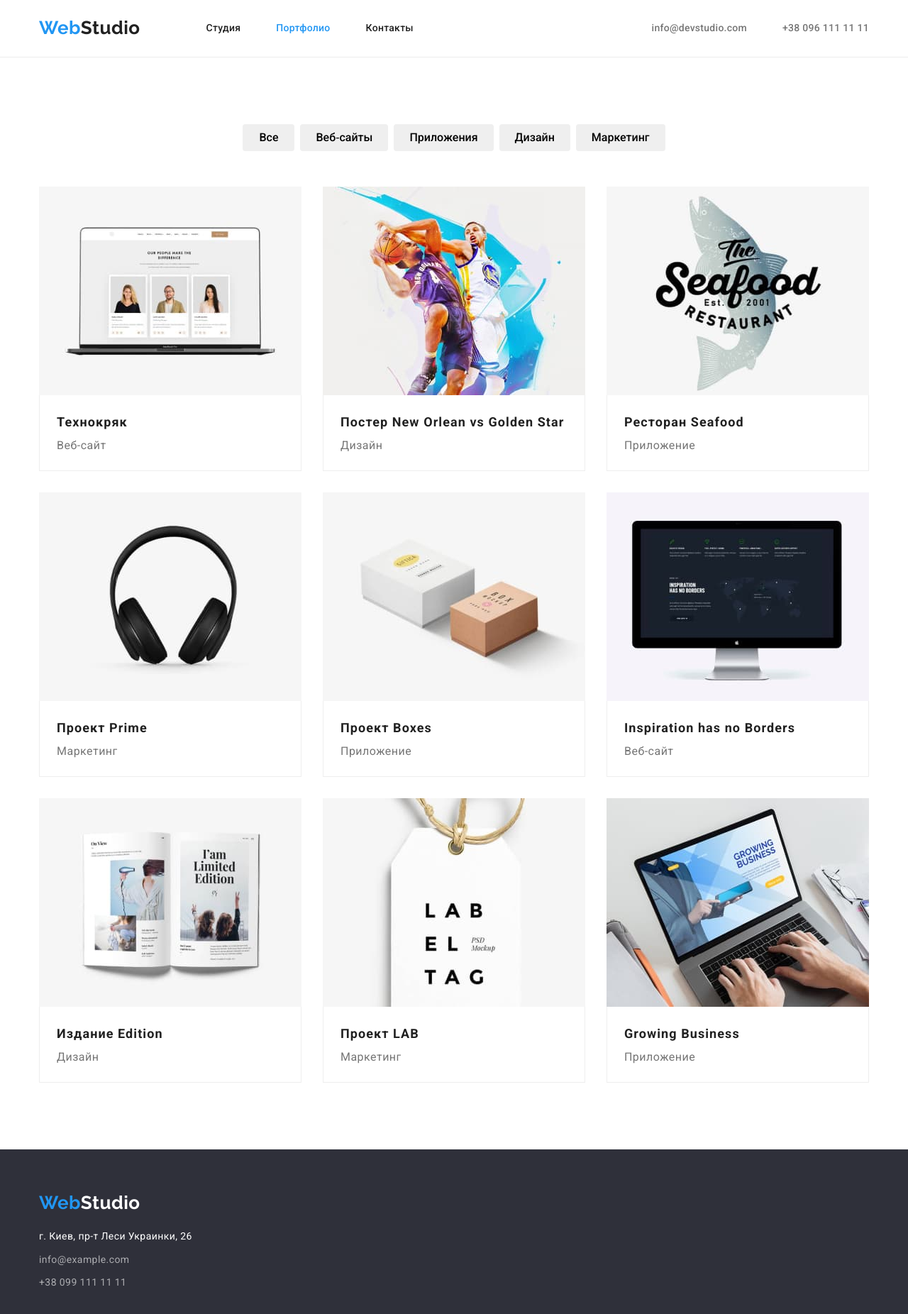
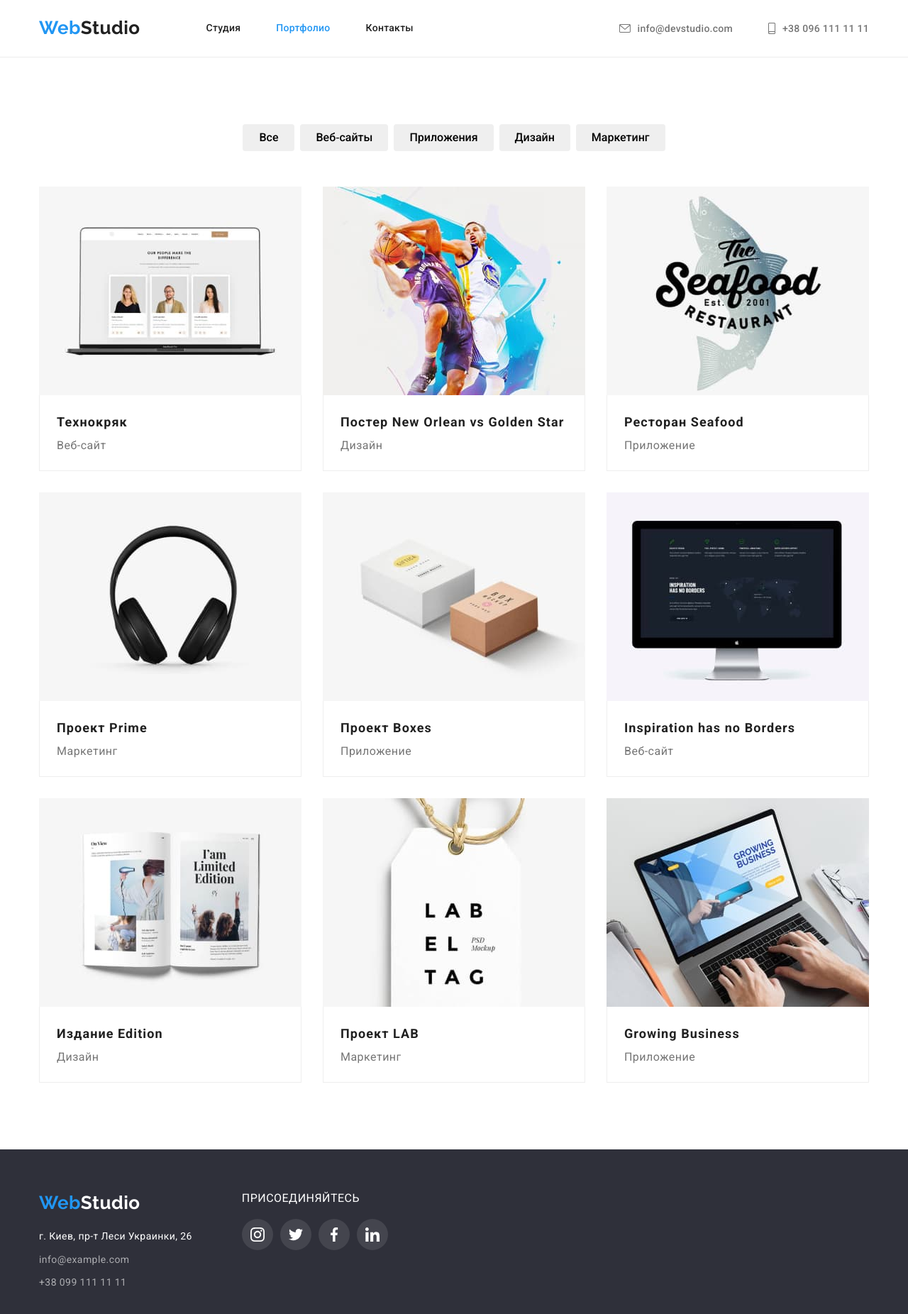
Before and after one commit to LiliiaNiko/goit-markup-hw-04, a plain HTML site: page portfolio.html in a window 1280 px wide. Shown: the whole page at 71% size. Drawn offline with nearby package versions, Linux system fonts and the light colour scheme.

Commit message:
hw4-final

```diff
--- a/css/styles.css
+++ b/css/styles.css
@@ -116,8 +116,20 @@ body {
   color: var(--accent-color);
 }
 .contacts-item {
+  color: var(--secondary-text-color);
 }
-
+.link-icon {
+  fill: currentColor;
+  margin-right: 10px;
+}
+.contacts-item:hover,
+.contacts-item:focus {
+  color: var(--accent-color);
+}
+.contacts-item .link {
+  display: flex;
+  align-items: center;
+}
 /*------------------HERO------------------*/
 
 .hero {
@@ -133,6 +145,10 @@ body {
   background-position: center;
   background-size: cover;
   flex-grow: 1;
+  min-height: 600px;
+  max-width: 1600px;
+  margin-left: auto;
+  margin-right: auto;
 }
 .hero-title {
   font-weight: 900;
@@ -443,7 +459,7 @@ body {
   display: flex;
   align-items: center;
   justify-content: center;
-  background-color: tomato;
+  background: rgba(255, 255, 255, 0.1);
 }
 .join-icon {
   fill: var(--first-background-color);
@@ -456,5 +472,12 @@ body {
   margin-left: 70px;
 }
 .footer-container {
-  width: 200px;
+  display: flex;
 }
+.join-item + .join-item {
+  margin-left: 10px;
+}
+.join-link:hover,
+.join-link:focus {
+  background-color: var(--accent-color);
+}
--- a/portfolio.html
+++ b/portfolio.html
@@ -29,8 +29,16 @@
         </nav>
         <div class="header-connect">
         <ul class="contacts-header list">
-            <li class="contacts-item"><a href="mailto:info@devstudio.com" class="link">info@devstudio.com</a></li>
-            <li class="contacts-item"><a href="tel:+380961111111" class="link">+38 096 111 11 11</a></li>
+            <li class="contacts-item"><a href="mailto:info@devstudio.com" class="link">
+                <svg class="link-icon" width="16" height="12">
+                    <use href="./images/icons.svg#icon-envelope"></use>
+                </svg>
+                info@devstudio.com</a></li>
+            <li class="contacts-item"><a href="tel:+380961111111" class="link">
+                <svg class="link-icon" width="10" height="16">
+                    <use href="./images/icons.svg#icon-smartphone"></use>
+                </svg>
+                +38 096 111 11 11</a></li>
         </ul>
         </div>
         </div>
@@ -143,8 +151,9 @@
         </section>
     </main>
     <footer class="footer">
-        <div class="container">
-        <a class="logo-link" href="/">
+        <div class="container footer-container">
+        <div>
+            <a class="logo-link" href="/">
             Web<span>Studio</span>
         </a>
         <address>
@@ -161,6 +170,42 @@
             </ul>
         </address>
         </div>
+        <div>
+            <section class="join-section">
+                <p class="join-title">присоединяйтесь</p>
+                <ul class="join-list list">
+                    <li class="join-item">
+                        <a href="" class="join-link">
+                            <svg class="join-icon" width="20" height="20">
+                                <use href="./images/icons.svg#icon-instagram-2"></use>
+                            </svg>
+                        </a>
+                    </li>
+                    <li class="join-item">
+                        <a href="" class="join-link">
+                            <svg class="join-icon" width="20" height="20">
+                                <use href="./images/icons.svg#icon-twitter-1"></use>
+                            </svg>
+                        </a>
+                    </li>
+                    <li class="join-item">
+                        <a href="" class="join-link">
+                            <svg class="join-icon" width="20" height="20">
+                                <use href="./images/icons.svg#icon-facebook-1"></use>
+                            </svg>
+                        </a>
+                    </li>
+                    <li class="join-item">
+                        <a href="" class="join-link">
+                            <svg class="join-icon" width="20" height="20">
+                                <use href="./images/icons.svg#icon-linkedin-1"></use>
+                            </svg>
+                        </a>
+                    </li>
+                </ul>
+        </section>
+        </div>
+        </div>
     </footer>
 </body>
 </html>
```
Also changed, not shown: index.html (+7 -3 lines).
